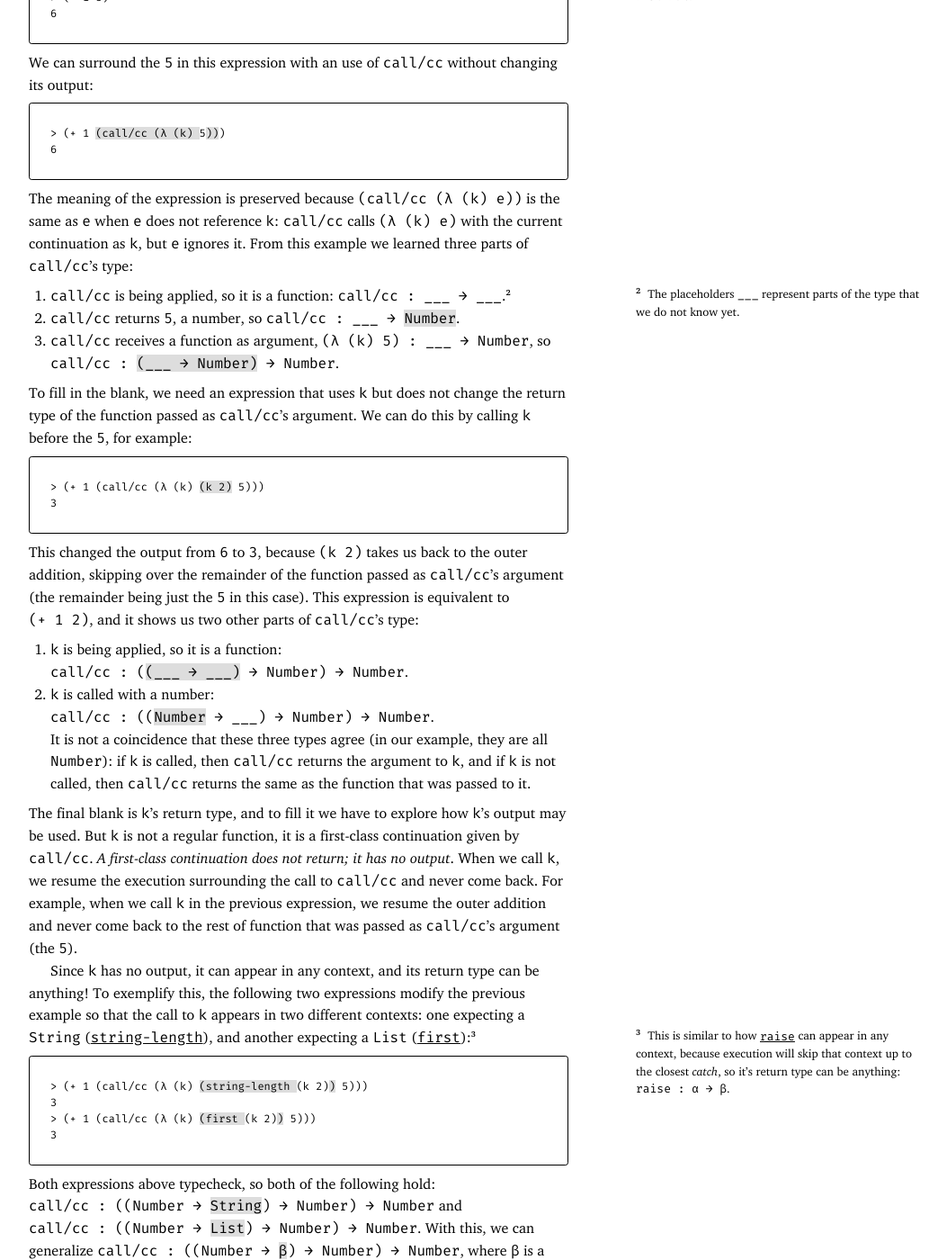
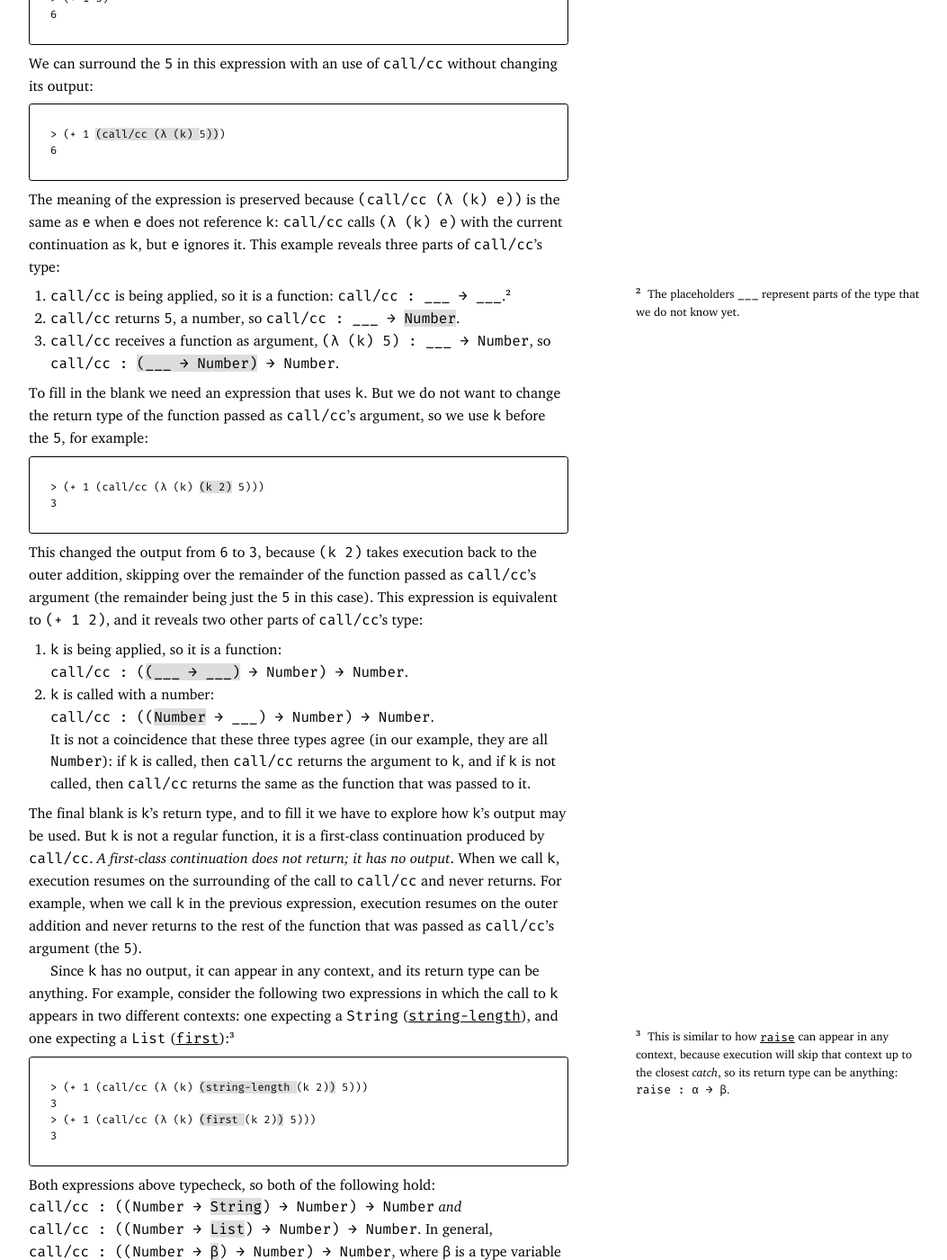
Before and after one commit to leafac/leafac.com, a Jekyll site: the page built from prose/understanding-the-type-of-call-cc/index.md, in a window 1280 px wide and 1400 px high, scrolled down 402 px. Shown: the whole window at 90% size, without its empty margins (108-1161 px from the left). Built offline with Jekyll 4.4.1, drawn with Linux system fonts in a browser that asks for light colours; some of the changed text lies outside the part shown.

Commit message:
Finish Understanding the Type of call/cc

```diff
--- a/_layouts/default.html
+++ b/_layouts/default.html
@@ -9,7 +9,7 @@
     <link rel="icon" type="image/png" href="/favicon-32x32.png" sizes="32x32">
     <link rel="icon" type="image/png" href="/favicon-16x16.png" sizes="16x16">
     <link rel="icon" type="image/x-icon" href="/favicon.ico">
-    <title>{% if page.title %}{{ page.title }} · {% endif %}Leandro Facchinetti</title>
+    <title>{% if page.title %}{{ page.title | markdownify | strip_html }} · {% endif %}Leandro Facchinetti</title>
   </head>
   <body>
     <header><h1><a href="/">Leandro Facchinetti</a></h1></header>
@@ -21,7 +21,7 @@
       {% if page.draft or page.title or page.date or page.table-of-contents %}
         <header>
           {% if page.draft %}<p><strong>Unpublished draft. Work in progress.</strong><p>{% endif %}
-          {% if page.title %}<h1><a href="{{ page.url }}">{{ page.title }}</a></h1>{% endif %}
+          {% if page.title %}<h1><a href="{{ page.url }}">{{ page.title | markdownify }}</a></h1>{% endif %}
           {% if page.date %}<time>{{ page.date }}</time>{% endif %}
           {% if page.table-of-contents %}{{ table_of_contents }}{% endif %}
         </header>
--- a/prose/understanding-the-type-of-call-cc/index.md
+++ b/prose/understanding-the-type-of-call-cc/index.md
@@ -1,6 +1,6 @@
 ---
 layout: default
-title: "Understanding the Type of call/cc"
+title: "Understanding the Type of `call/cc`"
 draft: true
 ---
 
@@ -8,7 +8,7 @@
 **Pre-requisites**: First-class continuations and `call/cc` (this article does not cover what they are, how they work, or why they are useful, only their type); and reading [Racket](https://www.racket-lang.org) code.
 </aside>
 
-The function [`call/cc`](https://docs.racket-lang.org/reference/cont.html#%28def._%28%28lib._racket%2Fprivate%2Fmore-scheme..rkt%29._call%2Fcc%29%29) (short for [`call-with-current-continuation`](https://docs.racket-lang.org/reference/cont.html#%28def._%28%28quote._~23~25kernel%29._call-with-current-continuation%29%29)) has type `call/cc : ((α → β) → α) → α`, where `α` and `β` are type variables that can be instantiated with any type. This type is interesting, particularly in [how it relates to logic](https://en.wikipedia.org/wiki/Call-with-current-continuation#Relation_to_non-constructive_logic), but like most topics surrounding first-class continuations, it is unintuitive. In this short article, we derive `call/cc`’s type step-by-step by using [Racket](https://www.racket-lang.org) expressions as examples.<label class="margin-note"><input type="checkbox"><span markdown="1">Racket is dynamically typed, but it serves as a good basis for reasoning about static types as well. In [Typed Racket](https://docs.racket-lang.org/ts-guide/) the type of `call/cc` is a bit more elaborate, but for reasons that are beyond the scope of this article.</span></label>
+The function [`call/cc`](https://docs.racket-lang.org/reference/cont.html#%28def._%28%28lib._racket%2Fprivate%2Fmore-scheme..rkt%29._call%2Fcc%29%29) (short for [`call-with-current-continuation`](https://docs.racket-lang.org/reference/cont.html#%28def._%28%28quote._~23~25kernel%29._call-with-current-continuation%29%29)) has type `call/cc : ((α → β) → α) → α`, where `α` and `β` are type variables that can be instantiated with any type. This type is interesting, particularly in [how it relates to logic](https://en.wikipedia.org/wiki/Call-with-current-continuation#Relation_to_non-constructive_logic), but like most topics surrounding first-class continuations, it is unintuitive. In this short article, we derive `call/cc`’s type step-by-step by using [Racket](https://www.racket-lang.org) expressions as examples.<label class="margin-note"><input type="checkbox"><span markdown="1">Racket is dynamically typed, but we can reason about static types with it. In [Typed Racket](https://docs.racket-lang.org/ts-guide/) the type of `call/cc` is a bit more elaborate, but for reasons that are beyond the scope of this article.</span></label>
 
 We start with a simple expression:
 
@@ -24,28 +24,28 @@
 6
 </pre>
 
-The meaning of the expression is preserved because `(call/cc (λ (k) e))` is the same as `e` when `e` does not reference `k`: `call/cc` calls `(λ (k) e)` with the current continuation as `k`, but `e` ignores it. From this example we learned three parts of `call/cc`’s type:
+The meaning of the expression is preserved because `(call/cc (λ (k) e))` is the same as `e` when `e` does not reference `k`: `call/cc` calls `(λ (k) e)` with the current continuation as `k`, but `e` ignores it. This example reveals three parts of `call/cc`’s type:
 
 1. `call/cc` is being applied, so it is a function: `call/cc : ___ → ___`.<label class="margin-note"><input type="checkbox"><span markdown="1">The placeholders `___` represent parts of the type that we do not know yet.</span></label>
 2. `call/cc` returns `5`, a number, so <code>call/cc : ___ → <mark>Number</mark></code>.
 3. `call/cc` receives a function as argument, `(λ (k) 5) : ___ → Number`, so <code>call/cc : <mark>(___ → Number)</mark> → Number</code>.
 
-To fill in the blank, we need an expression that uses `k` but does not change the return type of the function passed as `call/cc`’s argument. We can do this by calling `k` before the `5`, for example:
+To fill in the blank we need an expression that uses `k`. But we do not want to change the return type of the function passed as `call/cc`’s argument, so we use `k` before the `5`, for example:
 
 <pre>
 > (+ 1 (call/cc (λ (k) <mark>(k 2)</mark> 5)))
 3
 </pre>
 
-This changed the output from `6` to `3`, because `(k 2)` takes us back to the outer addition, skipping over the remainder of the function passed as `call/cc`’s argument (the remainder being just the `5` in this case). This expression is equivalent to `(+ 1 2)`, and it shows us two other parts of `call/cc`’s type:
+This changed the output from `6` to `3`, because `(k 2)` takes execution back to the outer addition, skipping over the remainder of the function passed as `call/cc`’s argument (the remainder being just the `5` in this case). This expression is equivalent to `(+ 1 2)`, and it reveals two other parts of `call/cc`’s type:
 
 1. `k` is being applied, so it is a function: <code>call/cc : (<mark>(___ → ___)</mark> → Number) → Number</code>.
 2. `k` is called with a number: <code>call/cc : ((<mark>Number</mark> → ___) → Number) → Number</code>.
    It is not a coincidence that these three types agree (in our example, they are all `Number`): if `k` is called, then `call/cc` returns the argument to `k`, and if `k` is not called, then `call/cc` returns the same as the function that was passed to it.
 
-The final blank is `k`’s return type, and to fill it we have to explore how `k`’s output may be used. But `k` is not a regular function, it is a first-class continuation given by `call/cc`. *A first-class continuation does not return; it has no output*. When we call `k`, we resume the execution surrounding the call to `call/cc` and never come back. For example, when we call `k` in the previous expression, we resume the outer addition and never come back to the rest of function that was passed as `call/cc`’s argument (the `5`).
+The final blank is `k`’s return type, and to fill it we have to explore how `k`’s output may be used. But `k` is not a regular function, it is a first-class continuation produced by `call/cc`. *A first-class continuation does not return; it has no output*. When we call `k`, execution resumes on the surrounding of the call to `call/cc` and never returns. For example, when we call `k` in the previous expression, execution resumes on the outer addition and never returns to the rest of the function that was passed as `call/cc`’s argument (the `5`).
 
-Since `k` has no output, it can appear in any context, and its return type can be anything! To exemplify this, the following two expressions modify the previous example so that the call to `k` appears in two different contexts: one expecting a `String` ([`string-length`](https://docs.racket-lang.org/reference/strings.html#%28def._%28%28quote._~23~25kernel%29._string-length%29%29)), and another expecting a `List` ([`first`](https://docs.racket-lang.org/reference/pairs.html#%28def._%28%28lib._racket%2Flist..rkt%29._first%29%29)):<label class="margin-note"><input type="checkbox"><span markdown="1">This is similar to how [`raise`](https://docs.racket-lang.org/reference/exns.html#%28def._%28%28quote._~23~25kernel%29._raise%29%29) can appear in any context, because execution will skip that context up to the closest *catch*, so it’s return type can be anything: `raise : α → β`.</span></label>
+Since `k` has no output, it can appear in any context, and its return type can be anything. For example, consider the following two expressions in which the call to `k` appears in two different contexts: one expecting a `String` ([`string-length`](https://docs.racket-lang.org/reference/strings.html#%28def._%28%28quote._~23~25kernel%29._string-length%29%29)), and one expecting a `List` ([`first`](https://docs.racket-lang.org/reference/pairs.html#%28def._%28%28lib._racket%2Flist..rkt%29._first%29%29)):<label class="margin-note"><input type="checkbox"><span markdown="1">This is similar to how [`raise`](https://docs.racket-lang.org/reference/exns.html#%28def._%28%28quote._~23~25kernel%29._raise%29%29) can appear in any context, because execution will skip that context up to the closest *catch*, so its return type can be anything: `raise : α → β`.</span></label>
 
 <pre>
 > (+ 1 (call/cc (λ (k) <mark>(string-length </mark>(k 2)<mark>)</mark> 5)))
@@ -54,7 +54,7 @@
 3
 </pre>
 
-Both expressions above typecheck, so both of the following hold: <code>call/cc : ((Number → <mark>String</mark>) → Number) → Number</code> and <code>call/cc : ((Number → <mark>List</mark>) → Number) → Number</code>. With this, we can generalize <code>call/cc : ((Number → <mark>β</mark>) → Number) → Number</code>, where `β` is a type variable that can be instantiated with any type.
+Both expressions above typecheck, so both of the following hold: <code>call/cc : ((Number → <mark>String</mark>) → Number) → Number</code> *and* <code>call/cc : ((Number → <mark>List</mark>) → Number) → Number</code>. In general, <code>call/cc : ((Number → <mark>β</mark>) → Number) → Number</code>, where `β` is a type variable that can be instantiated with any type.
 
 Also, the use of numbers in our examples was incidental. We could replace them with strings, for example:
 
```
Also changed, not shown: index.md (+1 -0 lines).
